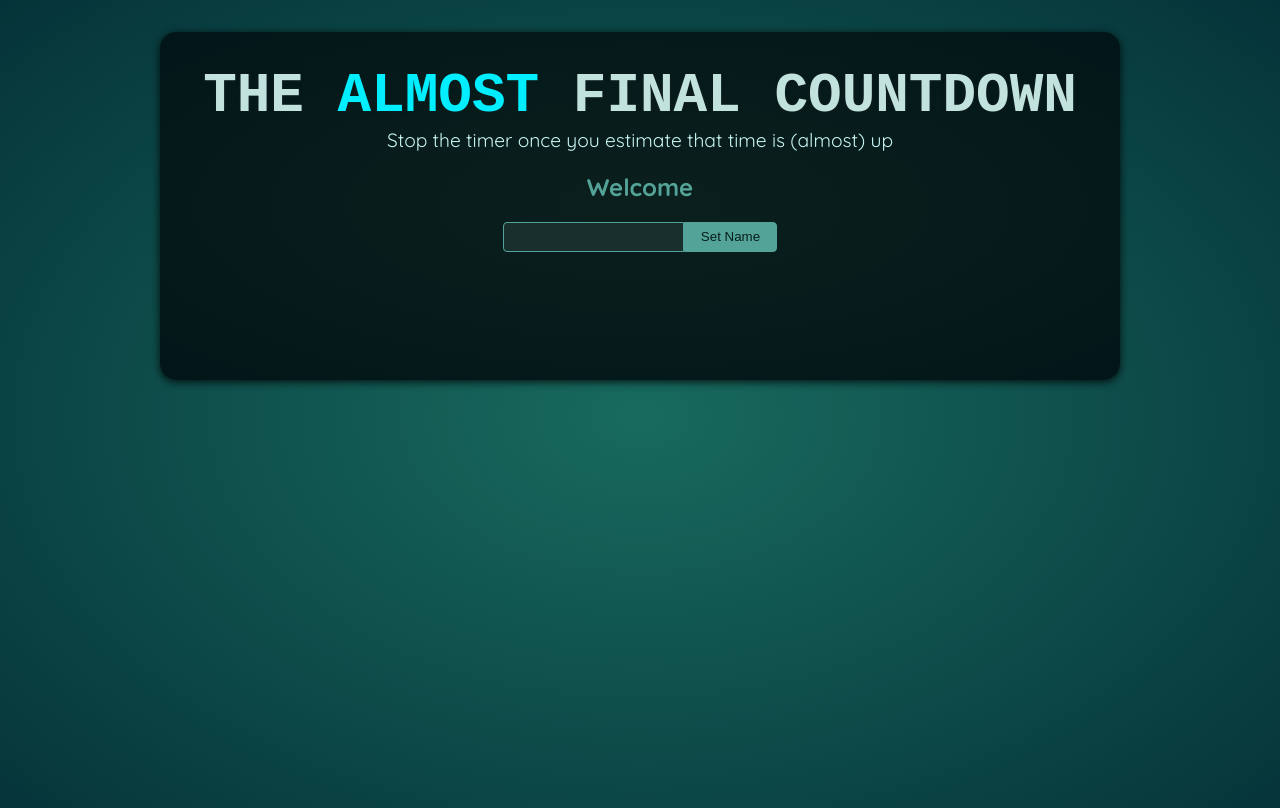
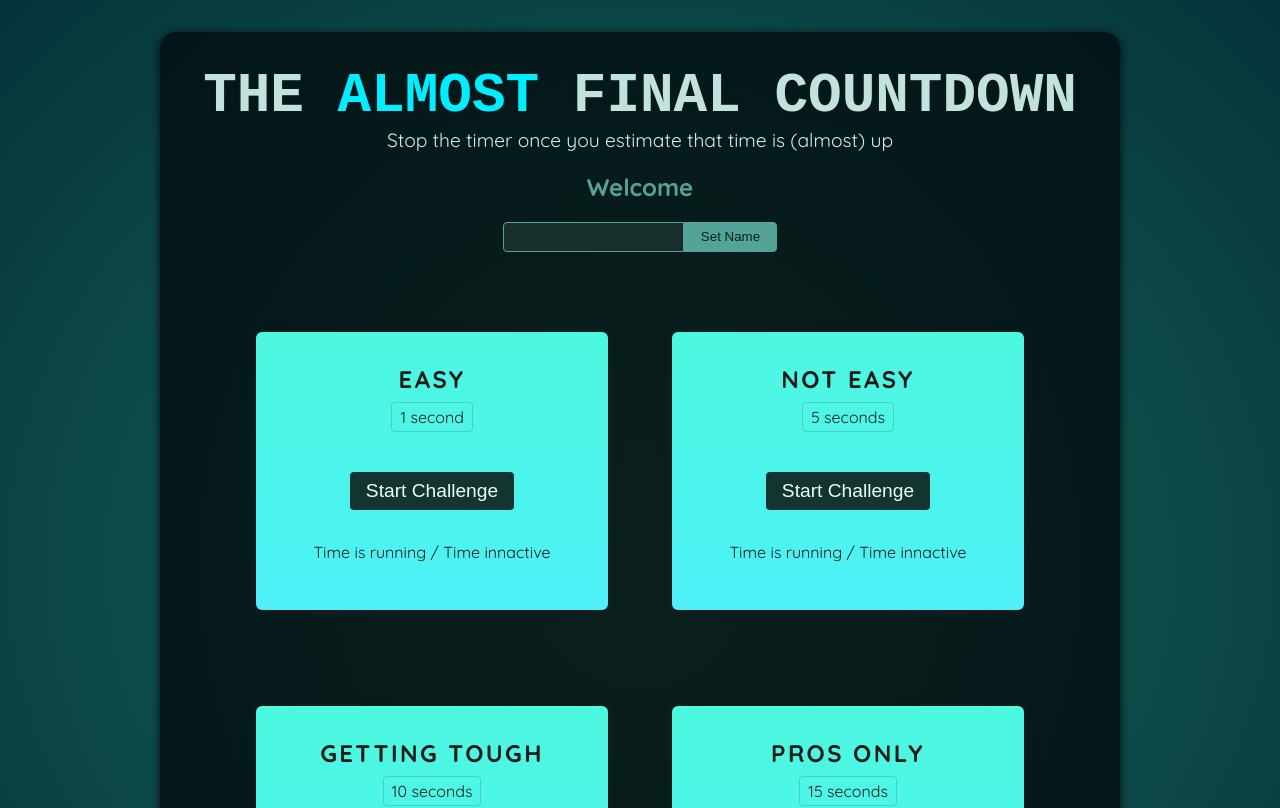
Before and after one commit to Dobuss/countdownGame, a React (Vite) app: page / in a window 1280 px wide. Shown: the top 808 px of the page. Built offline with nearby package versions, Linux system fonts and the light colour scheme; a web font is replaced by a local one.

Commit message:
adding challenges layout

```diff
--- a/src/App.jsx
+++ b/src/App.jsx
@@ -1,10 +1,16 @@
 import Player from './components/Player.jsx';
+import TimerChallenge from './components/TimerChallenge.jsx';
 
 function App() {
   return (
     <>
       <Player />
-      <div id="challenges"></div>
+      <div id="challenges">
+        <TimerChallenge title="Easy" targetTime={1}/>
+        <TimerChallenge title="Not Easy" targetTime={5}/>
+        <TimerChallenge title="Getting Tough" targetTime={10}/>
+        <TimerChallenge title="Pros Only" targetTime={15}/>
+      </div>
     </>
   );
 }
--- /dev/null
+++ b/src/components/TimerChallenge.jsx
@@ -0,0 +1,14 @@
+export default function TimerChallenge({title, targetTime}){
+    return <section className="challenge">
+        <h2>{title}</h2>
+        <p className="challenge-time">
+        {targetTime} second{targetTime > 1 ? 's' : ''}
+        </p>
+        <p>
+            <button>Start Challenge</button>
+        </p>
+        <p className="">
+            Time is running / Time innactive
+        </p>
+    </section>
+}
```
